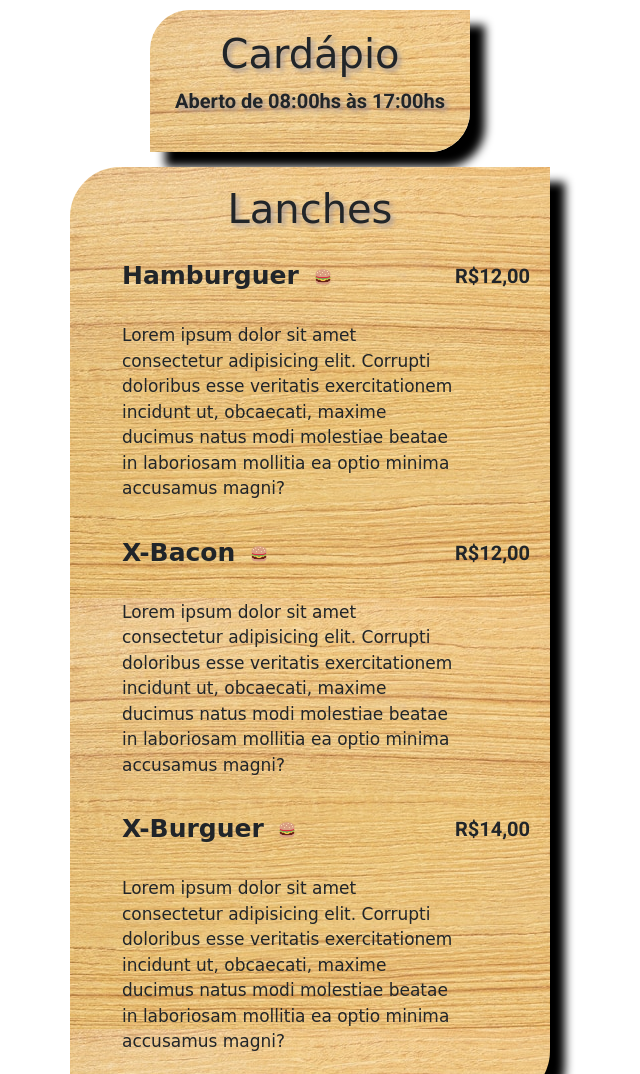
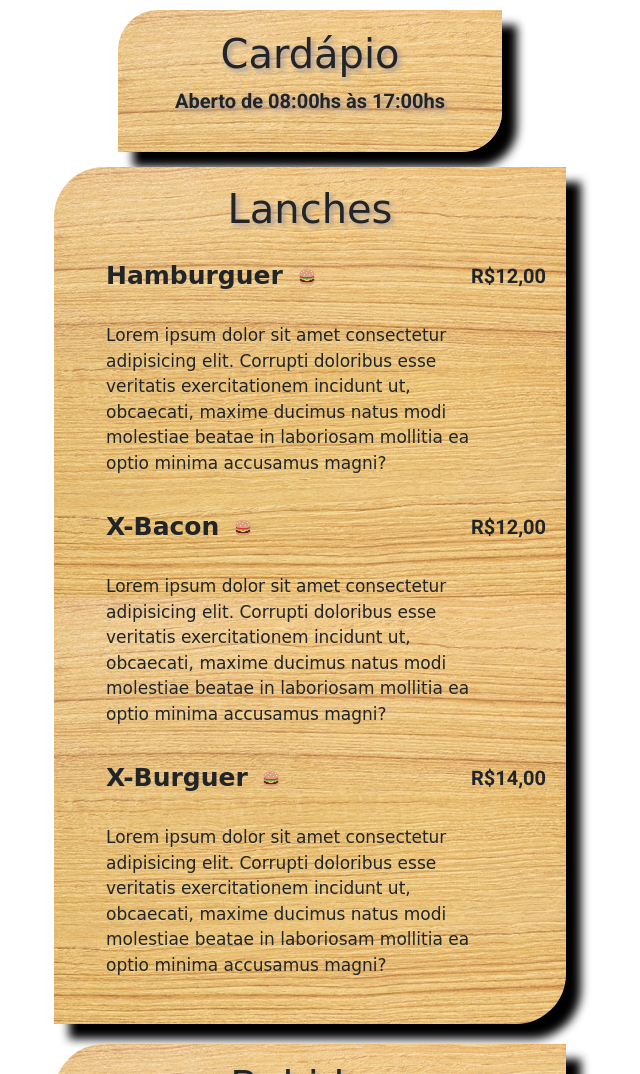
Before and after one commit to Marsseluo/Card-pio, a plain HTML site: page index.html in a window 1280 px wide. Shown: the top 1074 px of the page, without its empty margins (330-970 px from the left). Drawn offline with nearby package versions, Linux system fonts and the light colour scheme; a web font is replaced by a local one.

Commit message:
Update stilo.css

```diff
--- a/stilo.css
+++ b/stilo.css
@@ -12,7 +12,7 @@ body{
 section{
     background-color:rgb(74, 190, 74);
     border-radius: 50px 0;
-    width: 30rem;
+    width: 40%;
     margin:auto;
     padding: 10px 20px;
     margin-bottom: 20px;
@@ -23,7 +23,7 @@ section{
 }
 
 header {
-    max-width:20rem;
+    max-width:30%;
     margin:auto;
     padding:5px;
     text-align: center;
```
